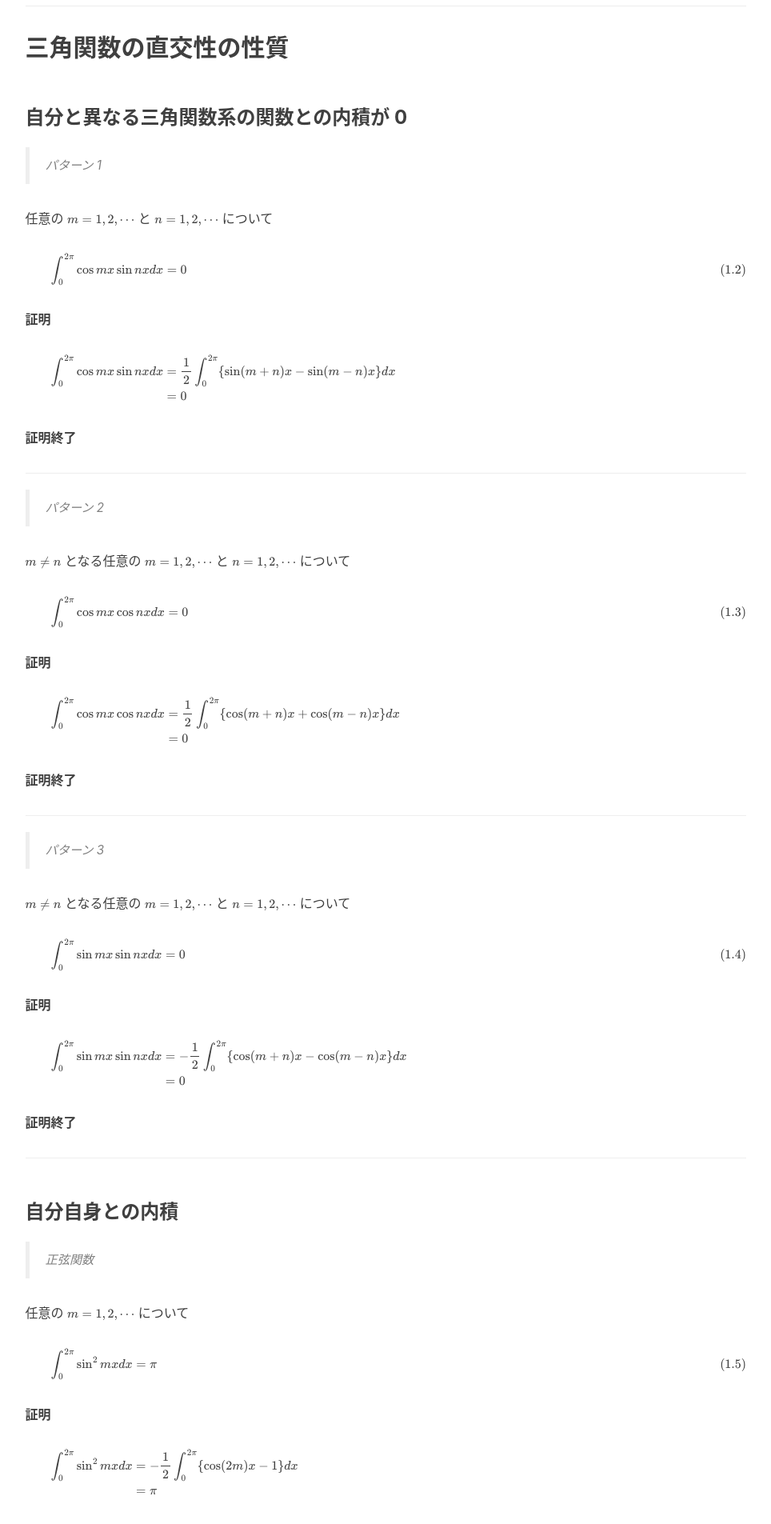
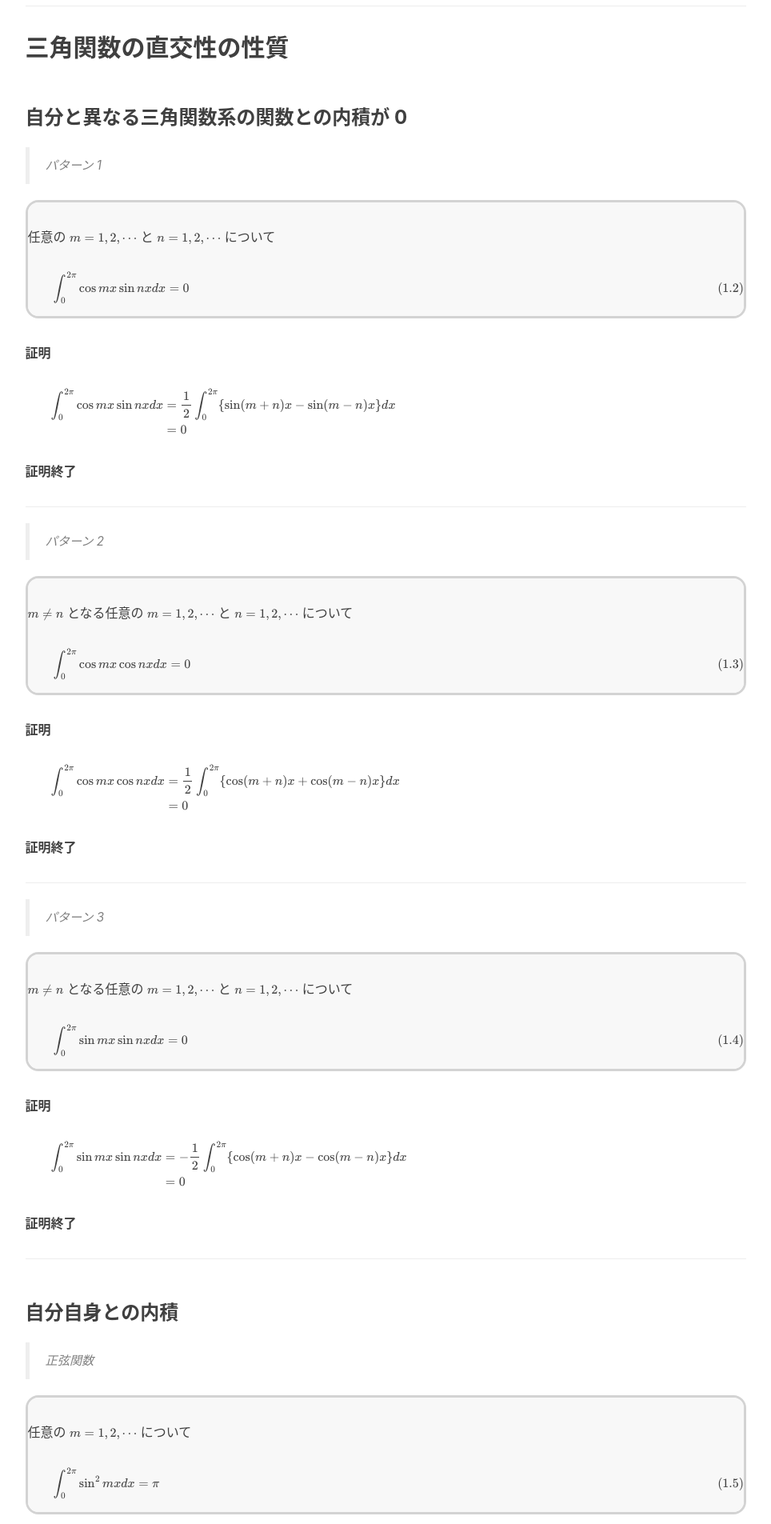
Before and after one commit to RyoNakagami/RyoNakagami.github.io, a Jekyll site: the page built from _posts/2022-09-02-trigonometric-function-orthogonality.md, in a window 1280 px wide. Shown: the part 1205-3110 px from the top of the page at 80% size, without its empty margins (136-1100 px from the left). Built offline with Jekyll 4.4.1, drawn with Linux system fonts in a browser that asks for light colours; nearby versions of some CDN libraries; comment, search, counter and statistics services are not loaded.

Commit message:
FIX 20220902

```diff
--- a/_posts/2022-09-02-trigonometric-function-orthogonality.md
+++ b/_posts/2022-09-02-trigonometric-function-orthogonality.md
@@ -46,11 +46,16 @@ $$
 
 > パターン 1
 
+<div class="math display" style="overflow: auto; border-radius: 1em; border-style:solid; border-color:#D3D3D3; background-color:#F8F8F8">
+
+
 任意の $m = 1, 2, \cdots$ と $n = 1, 2, \cdots$ について
 
 $$
 \int^{2\pi}_0\cos mx \sin nx dx =0 \tag{1.2}
 $$
+
+</div>
 
 **証明**
 
@@ -68,11 +73,16 @@ $$
 
 > パターン 2
 
+<div class="math display" style="overflow: auto; border-radius: 1em; border-style:solid; border-color:#D3D3D3; background-color:#F8F8F8">
+
+
 $m \neq n$ となる任意の $m = 1, 2, \cdots$ と $n = 1, 2, \cdots$ について
 
 $$
 \int^{2\pi}_0\cos mx \cos nx dx =0 \tag{1.3}
 $$
+
+</div>
 
 **証明**
 
@@ -91,11 +101,16 @@ $$
 
 > パターン 3
 
+<div class="math display" style="overflow: auto; border-radius: 1em; border-style:solid; border-color:#D3D3D3; background-color:#F8F8F8">
+
+
 $m \neq n$ となる任意の $m = 1, 2, \cdots$ と $n = 1, 2, \cdots$ について
 
 $$
 \int^{2\pi}_0\sin mx \sin nx dx =0 \tag{1.4}
 $$
+
+</div>
 
 **証明**
 
@@ -116,11 +131,16 @@ $$
 
 > 正弦関数
 
+<div class="math display" style="overflow: auto; border-radius: 1em; border-style:solid; border-color:#D3D3D3; background-color:#F8F8F8">
+
+
 任意の $m = 1, 2, \cdots$ について
 
 $$
 \int^{2\pi}_0\sin^2 mx dx = \pi \tag{1.5}
 $$
+
+</div>
 
 **証明**
 
@@ -138,11 +158,16 @@ $$
 
 > 余弦関数
 
+<div class="math display" style="overflow: auto; border-radius: 1em; border-style:solid; border-color:#D3D3D3; background-color:#F8F8F8">
+
+
 任意の $m = 1, 2, \cdots$ について
 
 $$
 \int^{2\pi}_0\cos^2 mx dx =0 \tag{1.6}
 $$
+
+</div>
 
 **証明**
 
```
